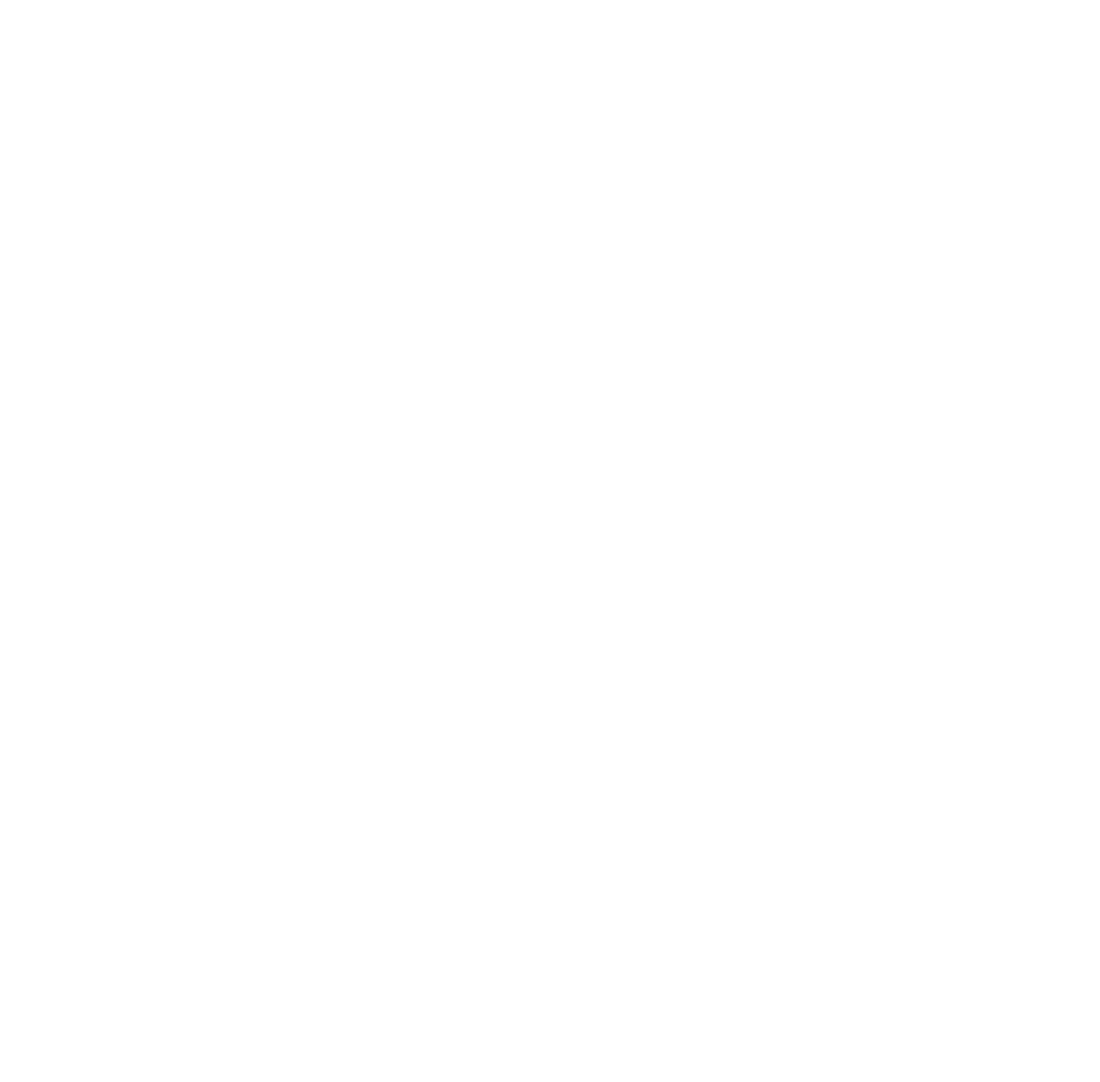
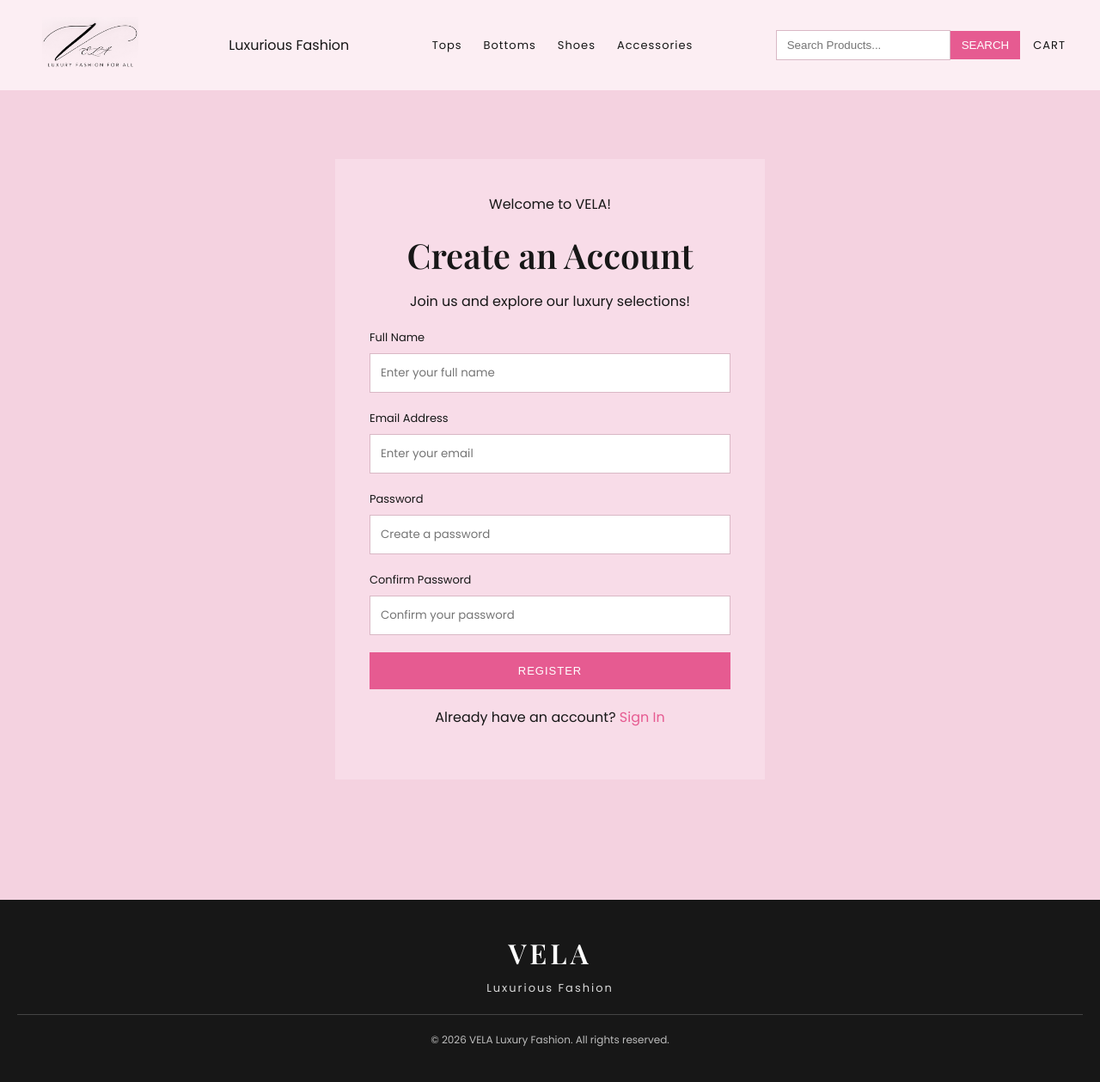
Before and after one commit to natalievmedrano/Exam2ProjectRepo, a Node server app: page /register in a window 1280 px wide. Before the commit the page is empty. Shown: the whole page at 86% size. Before the commit the page ends 800 px from the top, so only its background shows below. Run offline with Node 20, Linux system fonts and the light colour scheme.

Commit message:
Added coding and css styling for footer

```diff
--- a/public/css/style.css
+++ b/public/css/style.css
@@ -466,3 +466,42 @@ body {
         grid-template-columns: repeat(2, 1fr);
     }
 }
+
+/* FOOTER */
+
+.fashion-footer {
+    background-color: #171717;
+    color: white;
+    text-align: center;
+    padding: 40px 20px;
+    margin-top: 60px;
+}
+
+.footer-brand {
+    margin-bottom: 20px;
+}
+
+.footer-brand .fashionLogo {
+    color: white;
+    text-decoration: none;
+    font-family: 'Playfair Display', serif;
+    font-size: 32px;
+    letter-spacing: 4px;
+}
+
+.footer-brand p {
+    margin-top: 10px;
+    font-size: 13px;
+    letter-spacing: 2px;
+    color: #D9D9D9;
+}
+
+.footer-bottom {
+    border-top: 1px solid #444;
+    padding-top: 20px;
+}
+
+.footer-bottom p {
+    font-size: 12px;
+    color: #BDBDBD;
+}
--- a/views/pages/register.ejs
+++ b/views/pages/register.ejs
@@ -0,0 +1,85 @@
+<!DOCTYPE html>
+<html>
+<head>
+    <meta charset="UTF-8">
+    <meta name="viewport" content="width=device-width, initial-scale=1.0">
+    <title>VELA | Register</title>
+
+    <link rel="stylesheet" href="/css/style.css">
+</head>
+
+<body>
+
+    <%- include('../partials/header') %>
+
+    <main>
+        <section class="login-section">
+            <div class="login-container">
+                <p>Welcome to VELA!</p>
+                <h1>Create an Account</h1>
+                <p>Join us and explore our luxury selections!</p>
+
+                <form action="/register" method="POST" class="login-form">
+
+                    <div class="form-group">
+                        <label for="name">Full Name</label>
+                        <input
+                            type="text"
+                            id="name"
+                            name="name"
+                            placeholder="Enter your full name"
+                            required
+                        >
+                    </div>
+
+                    <div class="form-group">
+                        <label for="email">Email Address</label>
+                        <input
+                            type="email"
+                            id="email"
+                            name="email"
+                            placeholder="Enter your email"
+                            required
+                        >
+                    </div>
+
+                    <div class="form-group">
+                        <label for="password">Password</label>
+                        <input
+                            type="password"
+                            id="password"
+                            name="password"
+                            placeholder="Create a password"
+                            required
+                        >
+                    </div>
+
+                    <div class="form-group">
+                        <label for="confirmPassword">Confirm Password</label>
+                        <input
+                            type="password"
+                            id="confirmPassword"
+                            name="confirmPassword"
+                            placeholder="Confirm your password"
+                            required
+                        >
+                    </div>
+
+                    <button type="submit" class="login-button">
+                        REGISTER
+                    </button>
+
+                </form>
+
+                <div class="login-links">
+                    <p>
+                        Already have an account?
+                        <a href="/login">Sign In</a>
+                    </p>
+                </div>
+            </div>
+        </section>
+    </main>
+<%- include('../partials/footer') %>
+</body>
+</html>
--- a/views/partials/footer.ejs
+++ b/views/partials/footer.ejs
@@ -0,0 +1,10 @@
+<footer class ="fashion-footer">
+    <div class = "footer-brand">
+        <a href="/" class="fashionLogo">VELA</a>
+        <p>Luxurious Fashion</p>
+    </div>
+
+    <div class = "footer-bottom">
+        <p>&copy; 2026 VELA Luxury Fashion. All rights reserved.</p>
+    </div>
+</footer>
```
